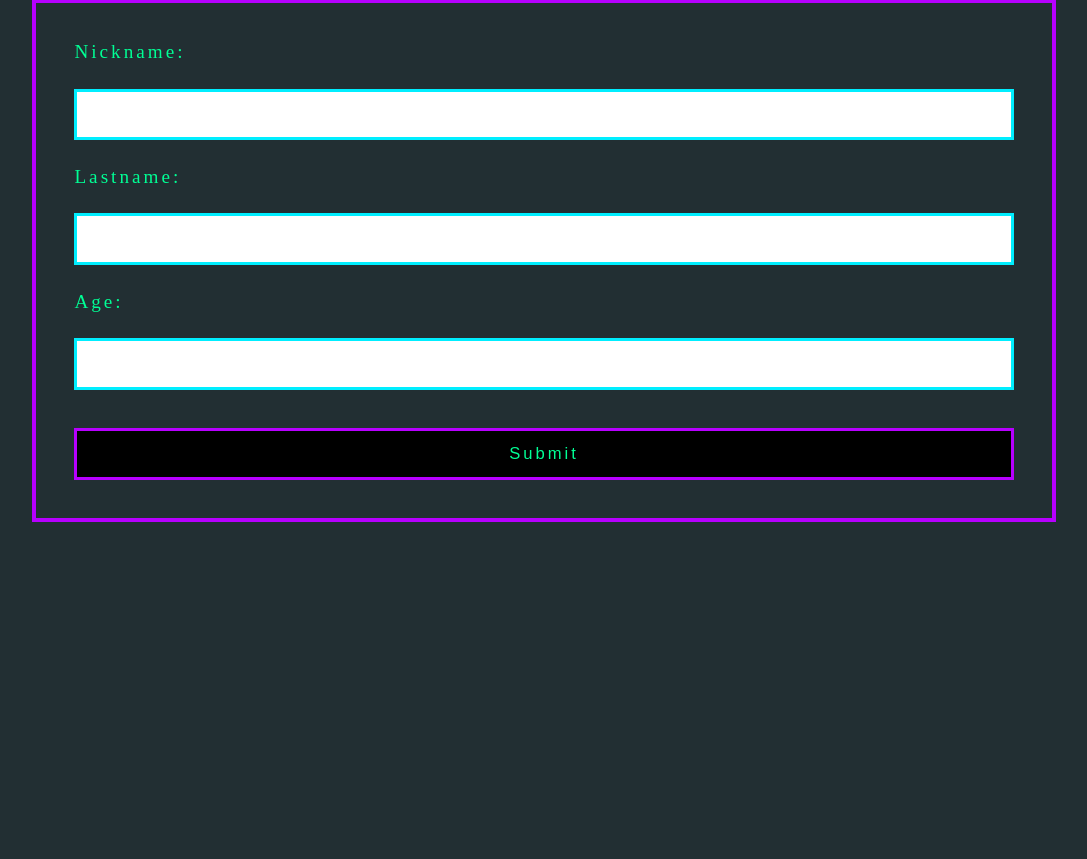
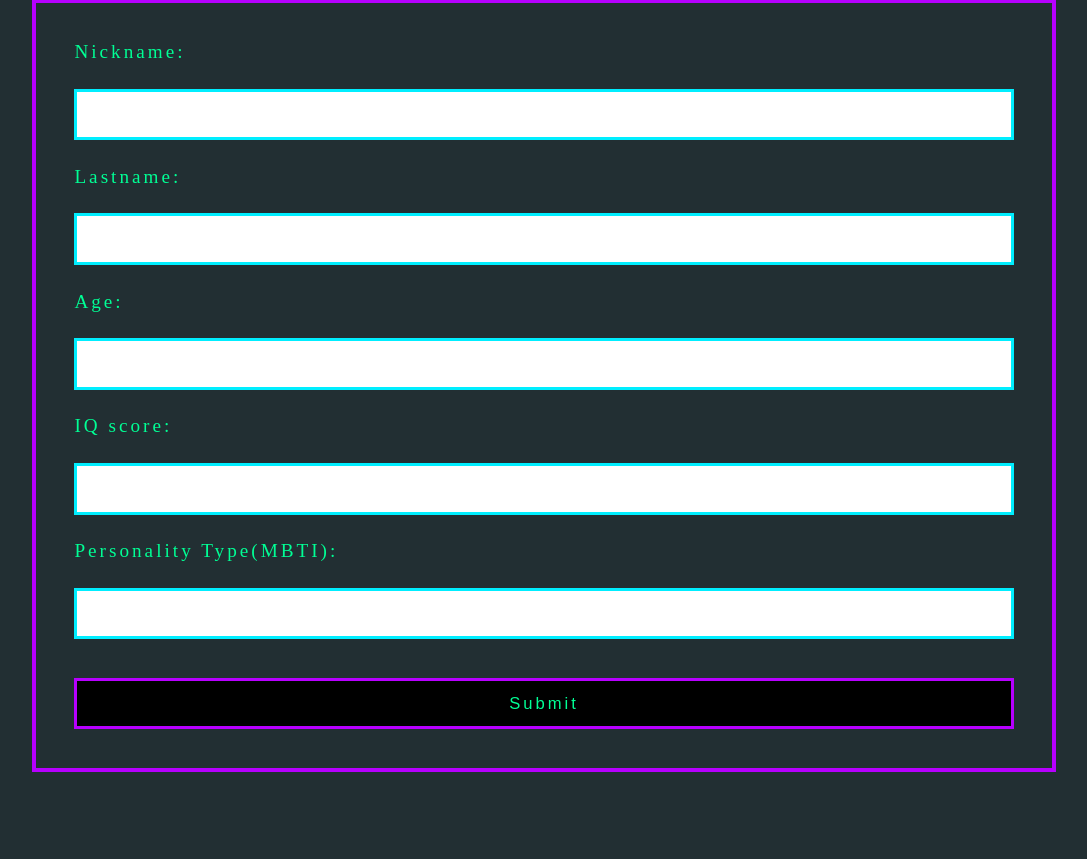
Before and after one commit to rezaaebraahimi/Baamshi_block_chain, a Flask app: page / in a window 1280 px wide. Shown: the part 79-938 px from the top of the page, without its empty margins (96-1183 px from the left). Before the commit the page ends 601 px from the top, so only its background shows below. Run offline with Flask 2, Linux system fonts and the light colour scheme.

Commit message:
Upgrade 3

```diff
--- a/app.py
+++ b/app.py
@@ -27,16 +27,18 @@ class Block():
         self.number = int(number)
 
 
+
     def hash(self):
         return updatehash(self.pre_hash,
                           self.number,
                           self.data,
-                          self.nonce)
+                          self.nonce,
+                          )
 
 
     def __str__(self):
-        return str("\nHash: %s \nNonce: %s \nData: %s"
-                 %( self.hash(), self.nonce, self.data))
+        return str("\nHash: %s \nNonce: %s \nNumber: %s \nData: %s "
+                 %( self.hash(), self.nonce, self.number, self.data))
 
 
 
@@ -81,27 +83,28 @@ class Blockchain():
 
 
 
+
+
+
+
+
 @app.route("/")
 @app.route('/home')
 def home():
     return render_template("index.html")
 
 
-
 @app.route('/result',methods=['POST', 'GET'])
 def result():
     blockchain   = Blockchain()
-
     output = request.form.to_dict()
-
     name = output["name"]
     family = output["family"]
     age = output["age"]
+    iq = output["iq"]
+    mbti = output["mbti"]
 
-    database     = [{"Nickname": name,
-                     "Lastname": family,
-                     "Age": age
-                    }]
+    database     = [f"\nNickname: {name} \nLastname: {family}  \nAge: {age} \nIQ Score: {iq} \nMBTI: {mbti}"]
 
     blc = [""]
     num = 0
--- a/templates/index.html
+++ b/templates/index.html
@@ -34,6 +34,12 @@
           <label for="age">Age:</label>
           <input type="text" id="age" name="age">
 
+          <label for="iq">IQ score:</label>
+          <input type="text" id="iq" name="iq">
+
+          <label for="mbti">Personality Type(MBTI):</label>
+          <input type="text" id="mbti" name="mbti">
+
           <input class="file_submit" type="Submit">
 
         </form>
```
